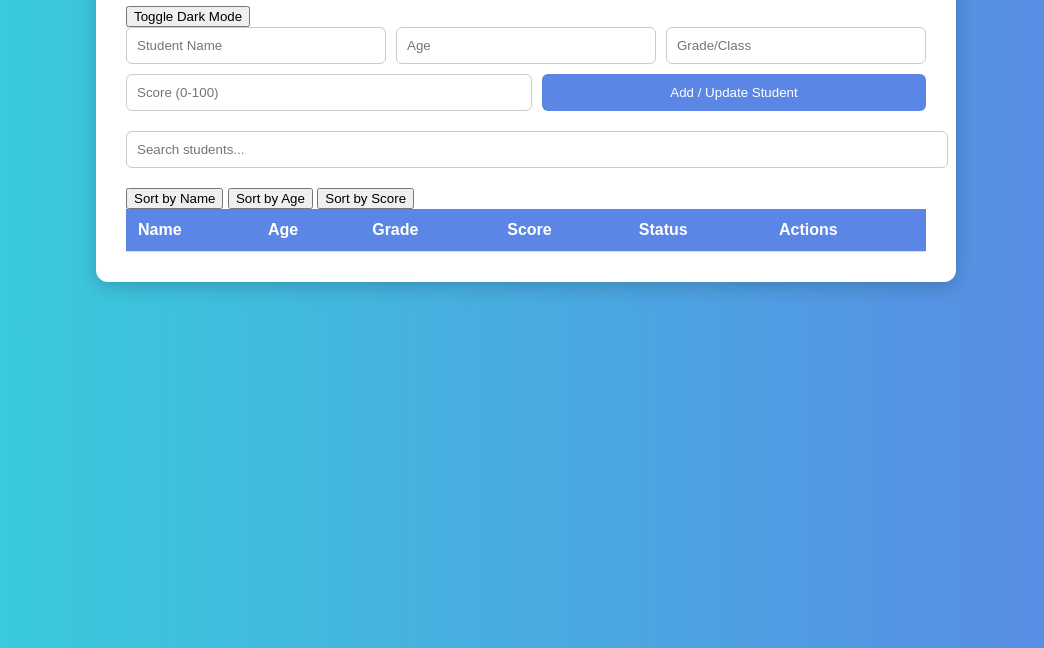
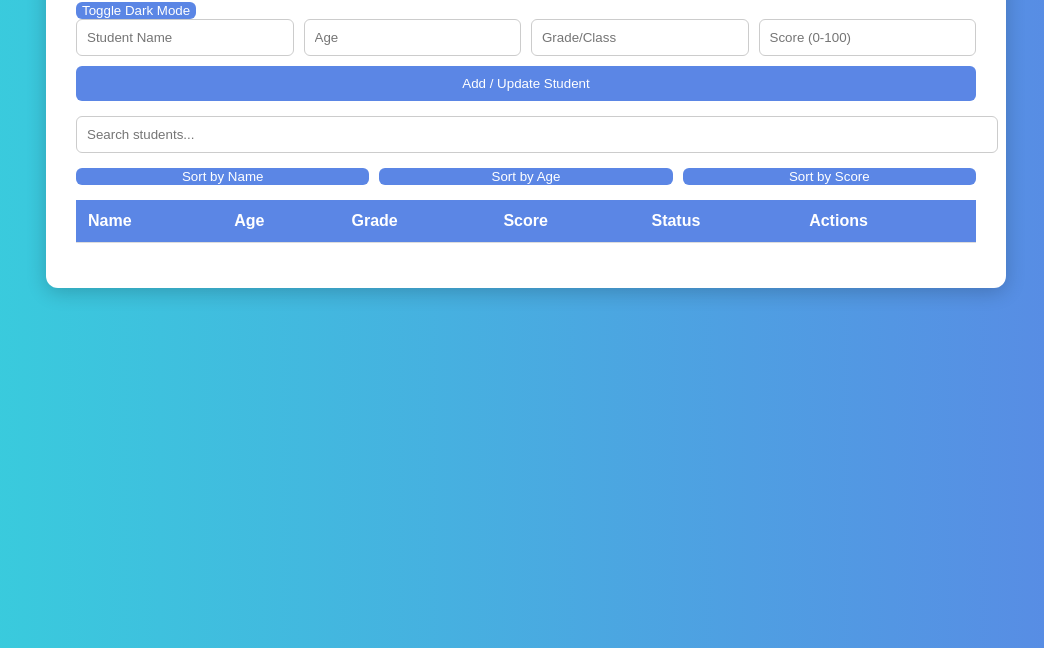
Before and after one commit to Mahil27/PROJECTS, a plain HTML site: page student-management/index.html in a window 1280 px wide. Shown: the part 152-800 px from the top of the page, without its empty margins (114-1158 px from the left). Drawn offline with Linux system fonts and the light colour scheme.

Commit message:
Update style.css

```diff
--- a/student-management/style.css
+++ b/student-management/style.css
@@ -1,87 +1,60 @@
+/* Basic styling */
 body {
   font-family: Arial, sans-serif;
   background: linear-gradient(to right, #36d1dc, #5b86e5);
-  margin: 0;
-  padding: 0;
+  margin:0; padding:0;
+  transition: background 0.3s, color 0.3s;
 }
-
 .container {
-  max-width: 800px;
+  max-width: 900px;
   margin: 50px auto;
   background: #fff;
   padding: 30px;
   border-radius: 12px;
   box-shadow: 0 4px 20px rgba(0,0,0,0.2);
 }
+h1 { text-align: center; margin-bottom: 15px; }
 
-h1 {
-  text-align: center;
-  margin-bottom: 20px;
+form, .sort-buttons {
+  display: flex; flex-wrap: wrap; gap: 10px; margin-bottom: 15px;
 }
 
-form {
-  display: flex;
-  flex-wrap: wrap;
-  gap: 10px;
-  margin-bottom: 20px;
-}
-
-form input, form button {
-  padding: 10px;
-  border-radius: 6px;
-  border: 1px solid #ccc;
+form input[type="text"], form input[type="number"], form button {
+  padding: 10px; border-radius: 6px; border: 1px solid #ccc;
 }
 
 form input[type="text"], form input[type="number"] {
-  flex: 1 1 150px;
+  flex: 1 1 120px;
 }
 
-form button {
-  background: #5b86e5;
-  color: #fff;
-  border: none;
-  cursor: pointer;
-  flex: 1 1 150px;
+form button, .sort-buttons button, #darkModeBtn {
+  flex: 1 1 120px; cursor: pointer; border: none; border-radius: 6px;
+  background:#5b86e5; color:#fff; transition: background 0.3s;
 }
-
-form button:hover {
-  background: #36d1dc;
-}
+form button:hover, .sort-buttons button:hover, #darkModeBtn:hover { background: #36d1dc; }
 
 #search {
-  width: 100%;
-  padding: 10px;
-  border-radius: 6px;
-  border: 1px solid #ccc;
-  margin-bottom: 20px;
+  width: 100%; padding: 10px; border-radius: 6px; border: 1px solid #ccc; margin-bottom: 15px;
 }
 
 table {
-  width: 100%;
-  border-collapse: collapse;
+  width: 100%; border-collapse: collapse; margin-bottom: 15px;
 }
+table th, table td { padding: 12px; text-align: left; border-bottom: 1px solid #ddd; }
+table th { background: #5b86e5; color: #fff; }
 
-table th, table td {
-  padding: 12px;
-  text-align: left;
-  border-bottom: 1px solid #ddd;
-}
+.action-btn { padding:6px 10px; border:none; border-radius:6px; cursor:pointer; margin-right:5px; }
+.edit-btn { background:#ffc107; color:#fff; } .edit-btn:hover { background:#e0a800; }
+.delete-btn { background:#dc3545; color:#fff; } .delete-btn:hover { background:#c82333; }
 
-table th {
-  background: #5b86e5;
-  color: #fff;
-}
+.status-pass { color: green; font-weight: bold; }
+.status-fail { color: red; font-weight: bold; }
 
-.action-btn {
-  padding: 6px 10px;
-  border: none;
-  border-radius: 6px;
-  cursor: pointer;
-  margin-right: 5px;
-}
+#pagination { display:flex; justify-content:center; gap:10px; margin-top:10px; }
+.page-btn { padding:6px 10px; cursor:pointer; border:1px solid #ccc; border-radius:6px; }
+.page-btn.active { background:#5b86e5; color:#fff; border:none; }
 
-.edit-btn { background: #ffc107; color: #fff; }
-.edit-btn:hover { background: #e0a800; }
-
-.delete-btn { background: #dc3545; color: #fff; }
-.delete-btn:hover { background: #c82333; }
+body.dark-mode { background:#121212; color:#fff; }
+body.dark-mode .container { background:#1e1e1e; }
+body.dark-mode table th { background:#36d1dc; }
+body.dark-mode form button, body.dark-mode .sort-buttons button, body.dark-mode #darkModeBtn { background:#36d1dc; }
```
